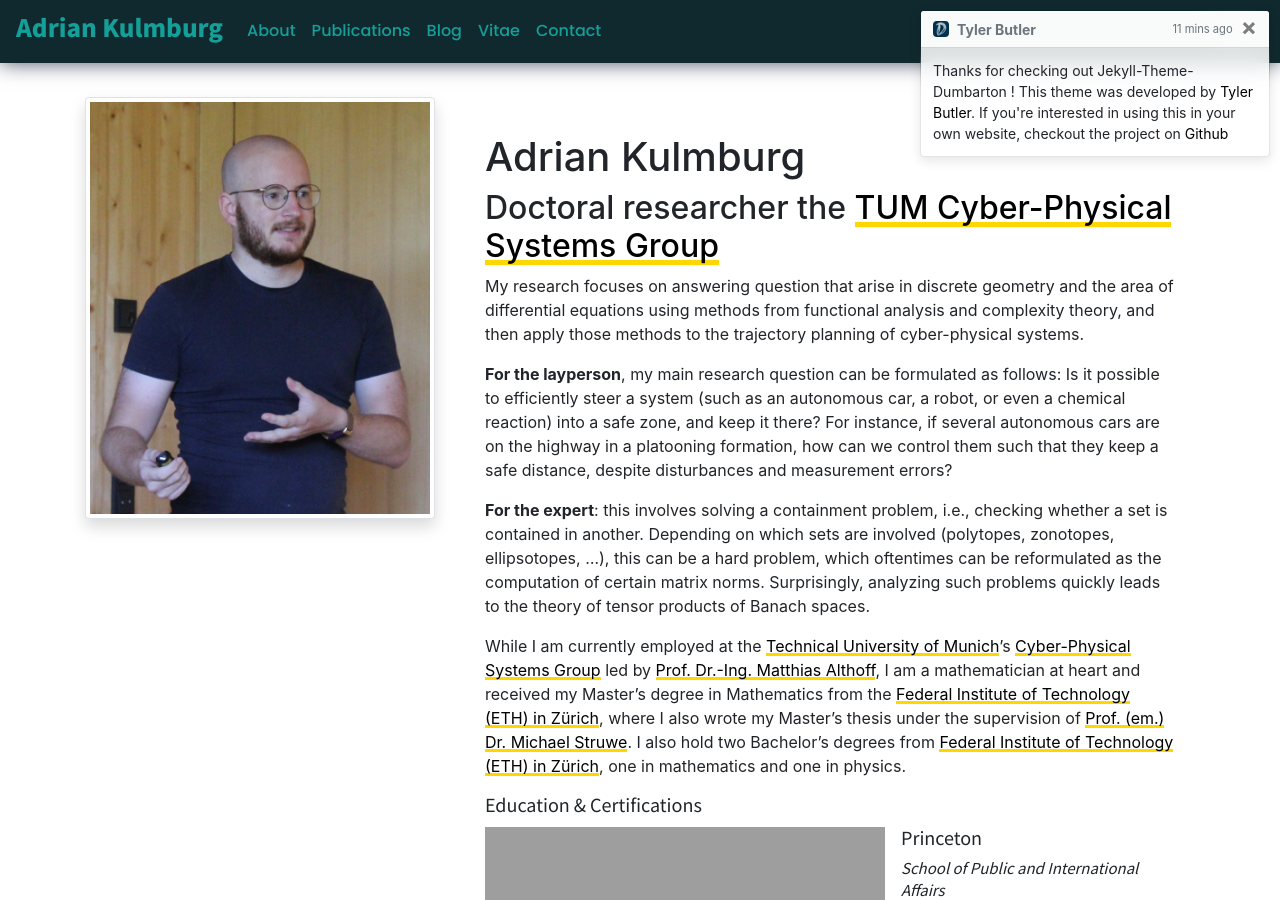
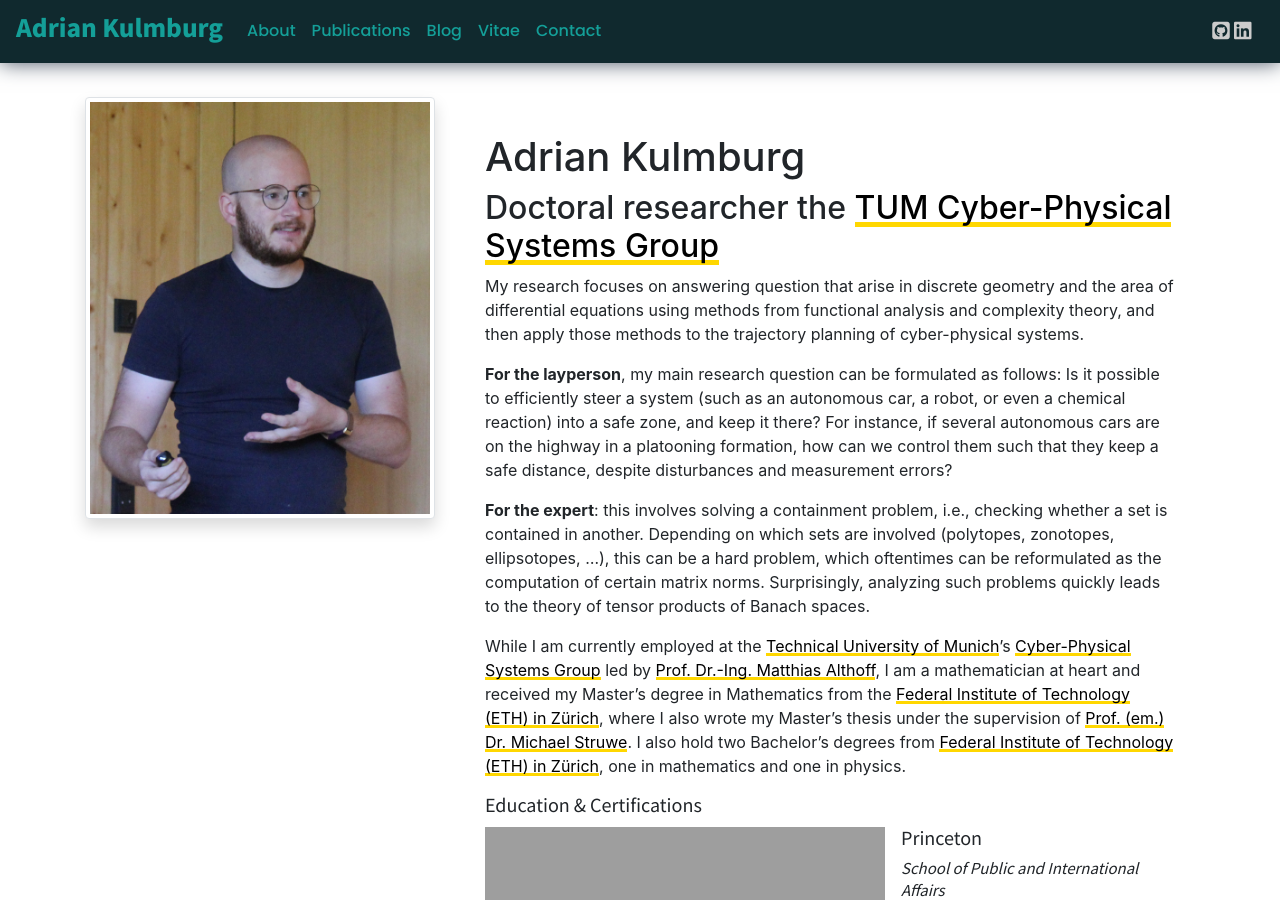
Before and after one commit to AdrianKulmburg/adrianKulmburg.github.io, a Jekyll site: the page built from index.md, in a window 1280 px wide and 900 px high. Built offline with Jekyll 4.4.1, drawn with Linux system fonts in a browser that asks for light colours; nearby versions of some CDN libraries; comment, search, counter and statistics services are not loaded; some of the changed lines change nothing that is shown.

Commit message:
Chasing a bug

```diff
--- a/_config.yml
+++ b/_config.yml
@@ -78,7 +78,7 @@
 # =======================================#          # These  settings are for demo purposes only, things like
 # -----------HELP SETTINGS---------------#          #     popup toasts and tooltips designed to help new
 #========================================#          #     developers as they look into using this theme
-help_tips: true                                    # options: true, false  | use false to disable these for production mode
+help_tips: false                                    # options: true, false  | use false to disable these for production mode
 
 
 # =======================================#
```
